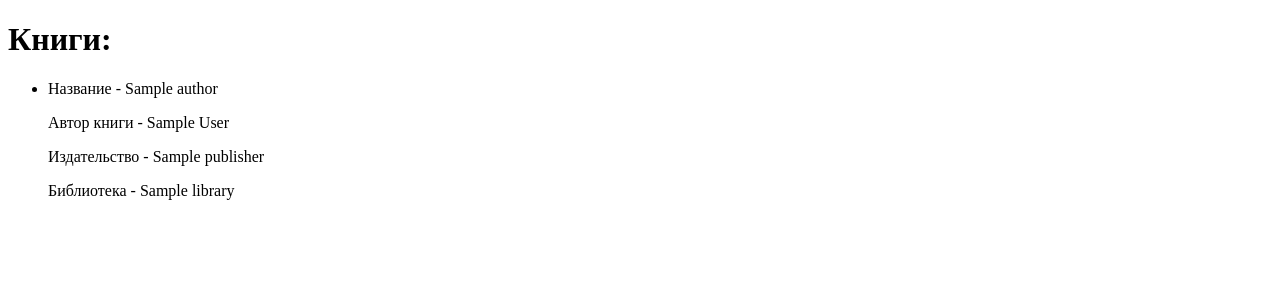
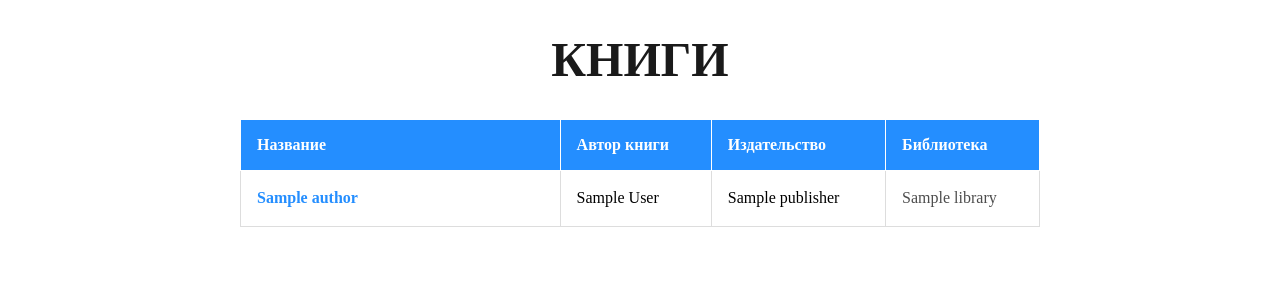
Before and after one commit to uraliak/django_project, a Django app: template book_selector/library/templates/library/book_list.html in a window 1280 px wide. Shown: the top 300 px of the page. Run offline with Django 3.2, Linux system fonts and the light colour scheme; the template is opened without the code that fills it: most values are stand-ins (such as "Sample title", 1, 10 or a date in 2020).

Commit message:
add styles

```diff
--- /dev/null
+++ b/book_selector/library/static/library/style.css
@@ -0,0 +1,49 @@
+table {
+    border-collapse: collapse;
+    width: 100%; max-width: 800px;
+    margin: 0 auto;
+}
+
+th {
+    padding: 1rem;
+    background-color: #248eff;
+    color: #fff;
+    text-align: left;
+    font-weight: bold;
+    border: 1px solid #fff;
+}
+
+td {
+    padding: 1rem;
+    border: 1px solid #ddd;
+    line-height: 1.4;
+}
+
+td:first-child {
+    font-weight: bold;
+    color: #248eff;
+    width: 40%;
+}
+
+td:last-child {
+    color: #4d4d4d;
+}
+
+tr.empty td {
+    font-size: 1.2rem;
+    color: #888888;
+    text-align: center;
+}
+
+h1 {
+    font-size: 3rem;
+    font-weight: bold;
+    color: #1a1a1a;
+    margin-bottom: 2rem;
+    text-align: center;
+    text-transform: uppercase;
+}
+
+tr:hover {
+     background-color: #f2f2f2;
+    }
--- a/book_selector/library/templates/base.html
+++ b/book_selector/library/templates/base.html
@@ -2,7 +2,11 @@
 <html>
     <head>
         <title>Library</title>
+        {% load static %}
+        <link rel="stylesheet" href="{% static 'library/style.css' %}">
     </head>
     <body>
-        {% block content %} {% endblock %}
-    </body> </html>
+        {% block content %}
+        {% endblock %}
+    </body>
+</html>
--- a/book_selector/library/templates/library/book_list.html
+++ b/book_selector/library/templates/library/book_list.html
@@ -1,15 +1,29 @@
 {% extends 'base.html' %}
+{% block content %}
 
-{% block content %}
-<h1>Книги: </h1>
-<ul> {% for book in object_list %}
-    <li>
-        <p>Название - {{ book.title }}</p>
-        <p>Автор книги - {{ book.author }}</p>
-        <p>Издательство - {{ book.publisher }}</p>
-        <p>Библиотека - {{ book.library.name }}</p>
-    </li>
-    {% empty %}
-    <li>No books found.</li>
-    {% endfor %}
-</ul> {% endblock %}
+<h1 class="title">Книги</h1>
+<table class="books-table">
+    <thead>
+        <tr>
+            <th class="book-title-column">Название</th>
+            <th class="book-author-column">Автор книги</th>
+            <th class="book-publisher-column">Издательство</th>
+            <th class="book-library-column">Библиотека</th>
+        </tr>
+    </thead>
+    <tbody>
+        {% for book in object_list %}
+        <tr>
+            <td>{{ book.title }}</td>
+            <td>{{ book.author }}</td>
+            <td>{{ book.publisher }}</td>
+            <td>{{ book.library.name }}</td>
+        </tr>
+        {% empty %}
+        <tr class="empty-row">
+            <td colspan="4">No books found.</td>
+        </tr>
+        {% endfor %}
+    </tbody>
+</table>
+{% endblock %}
```
Also changed, not shown: book_selector/library/templates/library/author_list.html (+23 -10 lines), book_selector/library/templates/library/library_list.html (+23 -10 lines), book_selector/library/templates/library/publisher_list.html (+21 -10 lines), book_selector/library/templates/library/review_list.html (+27 -12 lines), book_selector/library/templates/library/user_list.html (+23 -10 lines), book_selector/db.sqlite3.
